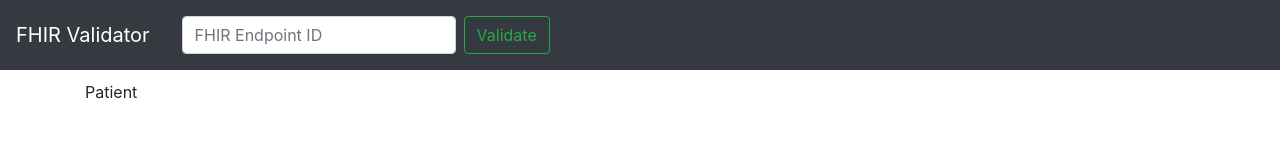
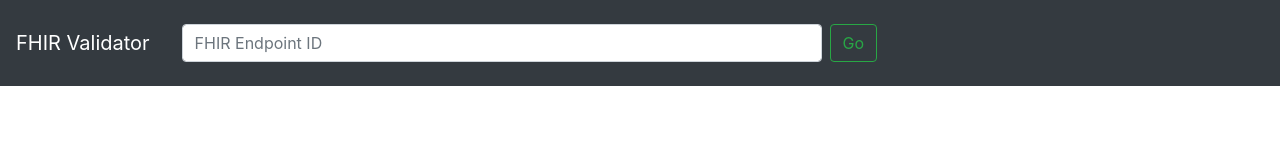
Before and after one commit to adamacrown1/testApp, a plain HTML site: page index.html in a window 1280 px wide. Drawn offline with nearby package versions, Linux system fonts and the light colour scheme.

Commit message:
Update index.html

```diff
--- a/index.html
+++ b/index.html
@@ -1,3 +1,4 @@
+<?xml version="1.0" encoding="UTF-8"?>
 <!doctype html>
 <html lang="en">
   <head>
@@ -6,54 +7,38 @@
         <meta name="description" content="">
           <meta name="author" content="">
             <link rel="icon" href="../../../../favicon.ico">
-
               <title>Starter Template for Bootstrap</title>
-
               <!-- Custom styles for this template -->
               <link href="starter-template.css" rel="stylesheet">
                 <link rel="stylesheet" href="https://stackpath.bootstrapcdn.com/bootstrap/4.4.1/css/bootstrap.min.css" integrity="sha384-Vkoo8x4CGsO3+Hhxv8T/Q5PaXtkKtu6ug5TOeNV6gBiFeWPGFN9MuhOf23Q9Ifjh" crossorigin="anonymous">
-
-  <script src="https://code.jquery.com/jquery-3.4.1.slim.min.js" integrity="sha384-J6qa4849blE2+poT4WnyKhv5vZF5SrPo0iEjwBvKU7imGFAV0wwj1yYfoRSJoZ+n" crossorigin="anonymous"></script>
-  <script src="https://cdn.jsdelivr.net/npm/popper.js@1.16.0/dist/umd/popper.min.js" integrity="sha384-Q6E9RHvbIyZFJoft+2mJbHaEWldlvI9IOYy5n3zV9zzTtmI3UksdQRVvoxMfooAo" crossorigin="anonymous"></script>
-  <script src="https://stackpath.bootstrapcdn.com/bootstrap/4.4.1/js/bootstrap.min.js" integrity="sha384-wfSDF2E50Y2D1uUdj0O3uMBJnjuUD4Ih7YwaYd1iqfktj0Uod8GCExl3Og8ifwB6" crossorigin="anonymous"></script>
-
-  <script
-    src="https://code.jquery.com/jquery-3.4.1.js"
-    integrity="sha256-WpOohJOqMqqyKL9FccASB9O0KwACQJpFTUBLTYOVvVU="
-    crossorigin="anonymous"></script>
-
-
+                  <script src="https://code.jquery.com/jquery-3.4.1.slim.min.js" integrity="sha384-J6qa4849blE2+poT4WnyKhv5vZF5SrPo0iEjwBvKU7imGFAV0wwj1yYfoRSJoZ+n" crossorigin="anonymous">
+                  </script>
+                  <script src="https://cdn.jsdelivr.net/npm/popper.js@1.16.0/dist/umd/popper.min.js" integrity="sha384-Q6E9RHvbIyZFJoft+2mJbHaEWldlvI9IOYy5n3zV9zzTtmI3UksdQRVvoxMfooAo" crossorigin="anonymous">
+                  </script>
+                  <script src="https://stackpath.bootstrapcdn.com/bootstrap/4.4.1/js/bootstrap.min.js" integrity="sha384-wfSDF2E50Y2D1uUdj0O3uMBJnjuUD4Ih7YwaYd1iqfktj0Uod8GCExl3Og8ifwB6" crossorigin="anonymous">
+                  </script>
+                  <script    src="https://code.jquery.com/jquery-3.4.1.js"    integrity="sha256-WpOohJOqMqqyKL9FccASB9O0KwACQJpFTUBLTYOVvVU="    crossorigin="anonymous">
+                  </script>
                 </head>
-
                 <body>
                   <nav class="navbar navbar-expand-md navbar-dark bg-dark fixed-top">
                     <a class="navbar-brand" href="#">FHIR Validator</a>
                   </button>
                   <div class="navbar" id="navbarsExampleDefault">
-        <form class="form-inline my-2 my-lg-0">
-          <input id="fhirEndpoint" class="form-control mr-sm-2" type="text" placeholder="FHIR Endpoint ID" aria-label="Search">
-          <button class="btn btn-outline-success my-2 my-sm-0" onClick="getFHIREndpoint()" type="submit">Validate</button>
+                    <form class="form-inline my-2">
+                      <input id="fhirEndpoint" class="form-control mr-sm-2" type="text" placeholder="FHIR Endpoint ID" aria-label="Search" style="width:640px">
+                      <button class="btn btn-outline-success my-2 my-sm-0" onClick="getFHIREndpoint()" type="submit">Go</button>
                       </form>
                     </div>
                   </nav>
-
-    <div class="container">
-      Patient
-    </div>
-
+                  <form>
 
                       <script>
-
                       function getFHIREndpoint(){
-
                         fhirUri = $("#fhirEndpoint").val()
                         console.log(fhirUri);
-
                         location.assign = fhirUri
-  return false;
-
-}
-
+                        return false;}
                       </script>
                     </body>
                   </html>
```
Lines whose indentation alone changed are shown as unchanged.
